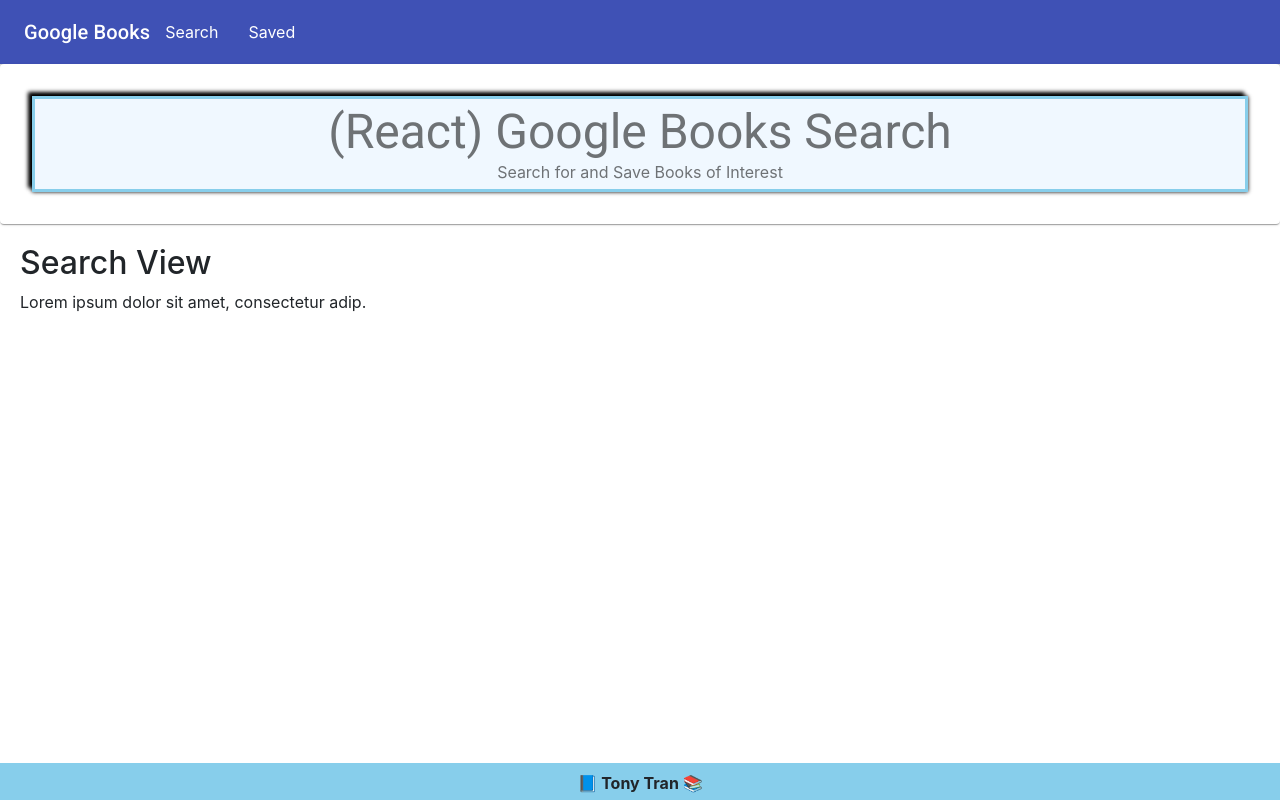
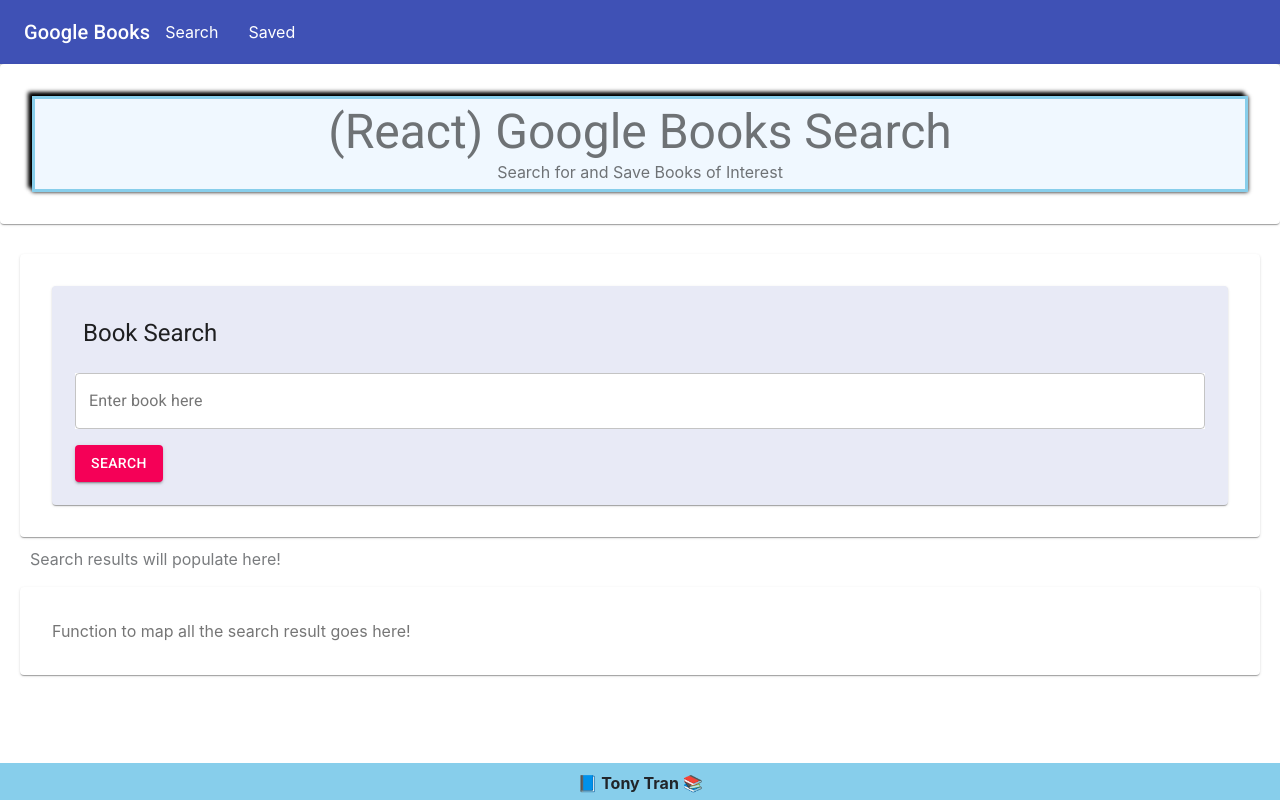
Before and after one commit to code-monkey713/google-book-search, a JavaScript app in the folder client/: page / in a window 1280 px wide. Built offline with nearby package versions, Linux system fonts and the light colour scheme; the HTML template or start-up script is replaced by a standard one.

Commit message:
added book search component; template for search page in working state

```diff
--- a/client/src/App.css
+++ b/client/src/App.css
@@ -29,3 +29,8 @@
   border-top: solid skyblue;
   background-color: skyblue;
 }
+
+.grayout {
+  opacity: 0.6;
+  filter: alpha(opacity = 60);
+}
--- /dev/null
+++ b/client/src/components/BookSearch.js
@@ -0,0 +1,83 @@
+import { makeStyles } from '@material-ui/core/styles';
+import Grid from '@material-ui/core/Grid';
+import Paper from '@material-ui/core/Paper';
+import Card from '@material-ui/core/Card';
+import CardContent from '@material-ui/core/CardContent';
+import Typography from '@material-ui/core/Typography';
+import CardActions from '@material-ui/core/CardActions';
+import TextField from '@material-ui/core/TextField';
+import Button from '@material-ui/core/Button';
+
+const useStyles = makeStyles((theme) => ({
+  root: {
+    flexGrow: 1,
+  },
+  paper: {
+    margin: '10px 0px 0px 0px',
+    padding: theme.spacing(4),
+    textAlign: 'left',
+    color: theme.palette.text.secondary,
+  },
+  card: {
+    padding: '15px',
+    background: '#e8eaf6',
+  },
+  inputColor: {
+    background: 'white',
+  },
+  media: {
+    padding: '5px',
+    width: '150px',
+    height: '200px',
+  },
+}));
+
+export const BookSearch = (props) => {
+  const classes = useStyles();
+
+  // const [books, setBooks] = useState([]);
+  // const [search, setSearch] = useState("");
+
+  return (
+    <div className={classes.root}>
+      <Grid item xs={12}>
+        <Paper className={classes.paper}>
+          <Card className={classes.card}>
+            <CardContent>
+              <Typography variant="h5" component="h2">
+                Book Search
+              </Typography>
+            </CardContent>
+            <CardActions>
+              <TextField
+                id="outlined-search"
+                label="Enter book here"
+                type="search"
+                variant="outlined"
+                fullWidth
+                className={classes.inputColor}
+                // onChange={(e) => setSearch(e.target.value)}
+              />
+            </CardActions>
+            <CardActions>
+              <Button
+                // onClick={() => searchBooks(search)}
+                onClick={console.log('search button was pressed')}
+                variant="contained"
+                color="secondary"
+              >
+                Search
+              </Button>
+            </CardActions>
+          </Card>
+        </Paper>
+        <div style={{ margin: 10 }}>
+          <p className="grayout">Search results will populate here!</p>
+        </div>
+        <Paper className={classes.paper}>
+          Function to map all the search result goes here!
+        </Paper>
+      </Grid>
+    </div>
+  );
+};
--- a/client/src/components/index.js
+++ b/client/src/components/index.js
@@ -1,3 +1,4 @@
 export * from './Jumbotron';
 export * from './Navbar';
 export * from './Footer';
+export * from './BookSearch';
--- a/client/src/pages/Search.js
+++ b/client/src/pages/Search.js
@@ -1,8 +1,10 @@
+import { BookSearch } from '../components';
+
 export const Search = () => {
   return (
     <div style={{ padding: 20 }}>
-      <h2>Search View</h2>
-      <p>Lorem ipsum dolor sit amet, consectetur adip.</p>
+      <BookSearch />
+
     </div>
   );
 };
```
